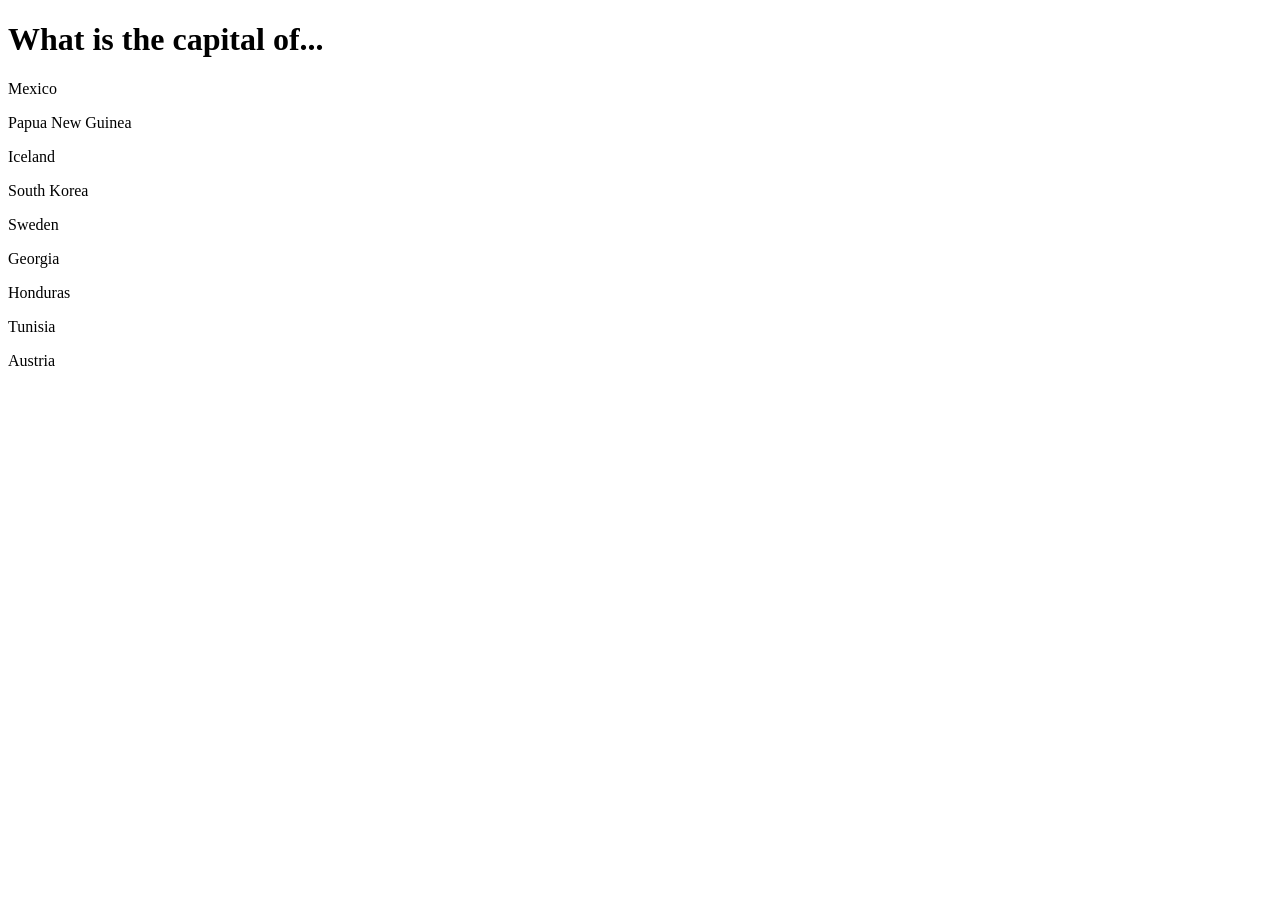
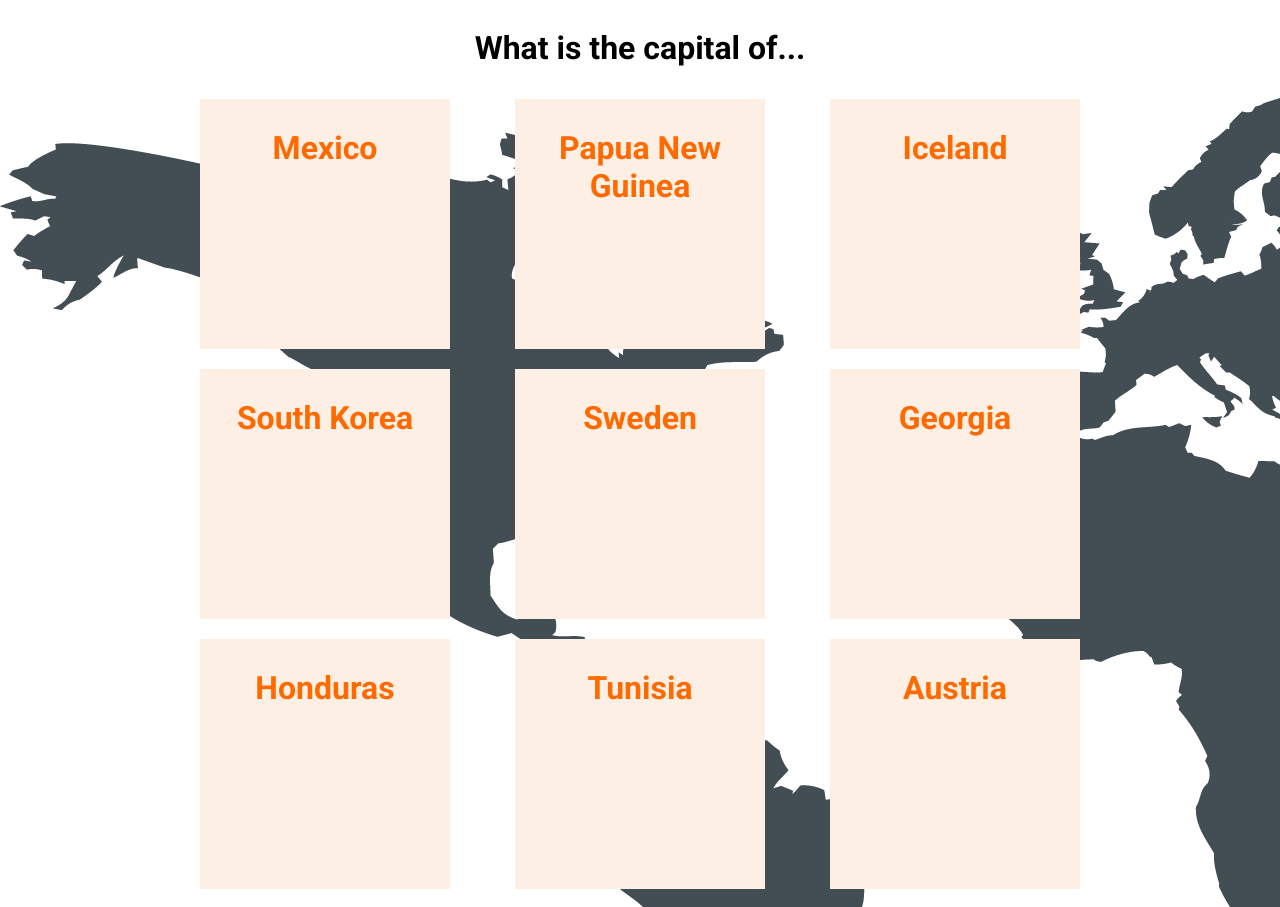
Before and after one commit to pahan35/jetbrains-academy-Flashcards, a plain HTML site: page index.html in a window 1280 px wide. Before the commit the page ends 800 px from the top, so only its background shows below. Drawn offline with Linux system fonts and the light colour scheme.

Commit message:
feat: stage 2

```diff
--- a/index.html
+++ b/index.html
@@ -3,35 +3,40 @@
     <head>
         <meta charset="UTF-8">
         <title>Title</title>
+        <link rel="stylesheet" href="styles.css">
     </head>
     <body>
-        <h1>What is the capital of...</h1>
-        <div>
-            <p>Mexico</p>
+        <div class="body-container">
+            <h1 class="page-title">What is the capital of...</h1>
+            <div class="card-container">
+                <div class="card">
+                    <span class="country">Mexico</span>
                 </div>
-        <div>
-            <p>Papua New Guinea</p>
+                <div class="card">
+                    <span class="country">Papua New Guinea</span>
                 </div>
-        <div>
-            <p>Iceland</p>
+                <div class="card">
+                    <span class="country">Iceland</span>
                 </div>
-        <div>
-            <p>South Korea</p>
+                <div class="card">
+                    <span class="country">South Korea</span>
                 </div>
-        <div>
-            <p>Sweden</p>
+                <div class="card">
+                    <span class="country">Sweden</span>
                 </div>
-        <div>
-            <p>Georgia</p>
+                <div class="card">
+                    <span class="country">Georgia</span>
                 </div>
-        <div>
-            <p>Honduras</p>
+                <div class="card">
+                    <span class="country">Honduras</span>
                 </div>
-        <div>
-            <p>Tunisia</p>
+                <div class="card">
+                    <span class="country">Tunisia</span>
                 </div>
-        <div>
-            <p>Austria</p>
+                <div class="card">
+                    <span class="country">Austria</span>
+                </div>
+            </div>
         </div>
     </body>
 </html>
--- /dev/null
+++ b/styles.css
@@ -0,0 +1,40 @@
+@import url('https://fonts.googleapis.com/css2?family=Roboto:wght@400;700&display=swap');
+
+body {
+  background-image: url("./assets/world.png");
+  align-content: center;
+  font-family: 'Roboto', sans-serif;
+}
+
+.body-container {
+  margin: 0 auto;
+  width: 900px;
+}
+
+.page-title {
+  text-align: center;
+}
+
+.card-container {
+  display: flex;
+  align-items: center;
+  justify-content: space-between;
+  flex-wrap: wrap;
+  flex-direction: row;
+}
+
+.card {
+  box-sizing: border-box;
+  background-color: #FDEFE3;
+  width: 250px;
+  height: 250px;
+  margin: 10px;
+  padding: 30px;
+  text-align: center;
+}
+
+.country {
+  font-size: 2em;
+  font-weight: 700;
+  color: #FF6A00;
+}
```
Also changed, not shown: assets/world.png (added). Lines whose indentation alone changed are shown as unchanged.
